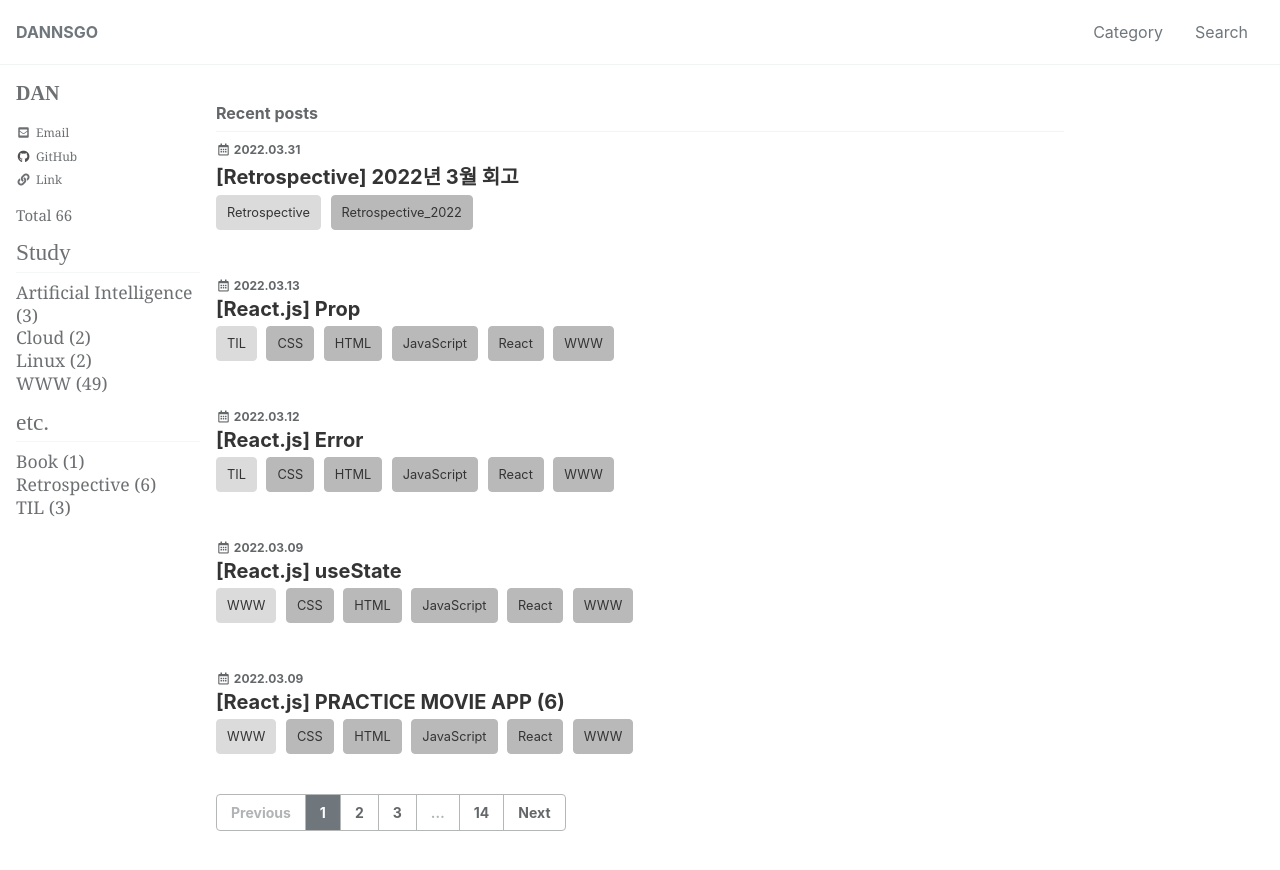
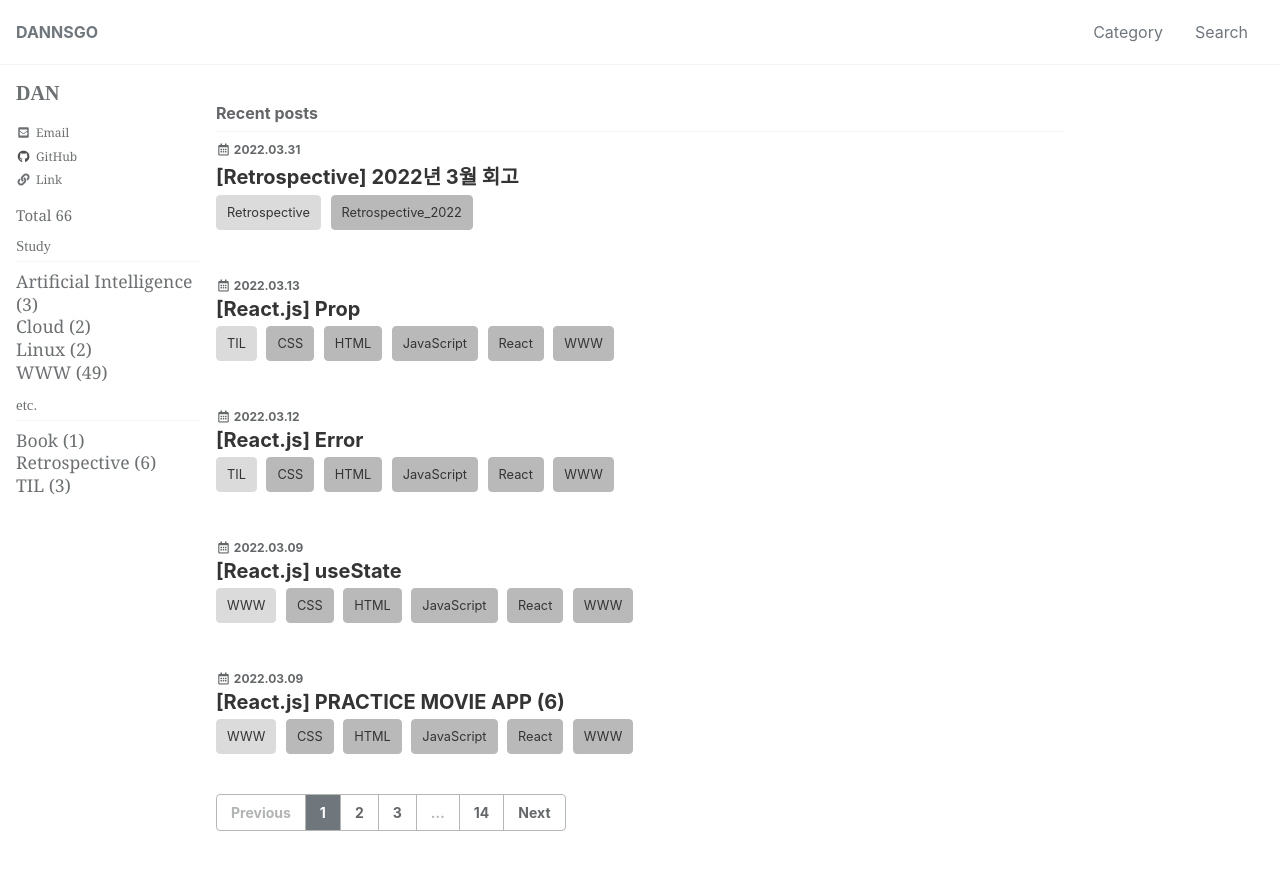
Before and after one commit to znhoon/dannsgo.github.io, a Jekyll site: the page built from index.html, in a window 1280 px wide and 900 px high. Shown: the top 870 px of the window. Built offline with Jekyll 4.4.1, drawn with Linux system fonts in a browser that asks for light colours; cached includes are drawn as plain includes; some web fonts are replaced; the list of posts is cut into pages by our own code.

Commit message:
Update _navigation.scss

```diff
--- a/_sass/minimal-mistakes/_navigation.scss
+++ b/_sass/minimal-mistakes/_navigation.scss
@@ -497,8 +497,8 @@
   display: block;
   margin: 0.5rem 0;
   padding: 0.25rem 0;
-  font-size: $type-size-3;
-  font-family: "S-CoreDream-5Medium";
+  font-size: $type-size-5;
+  font-family: $cute;
   border-bottom: 1px solid $border-color;
 }
 
```
